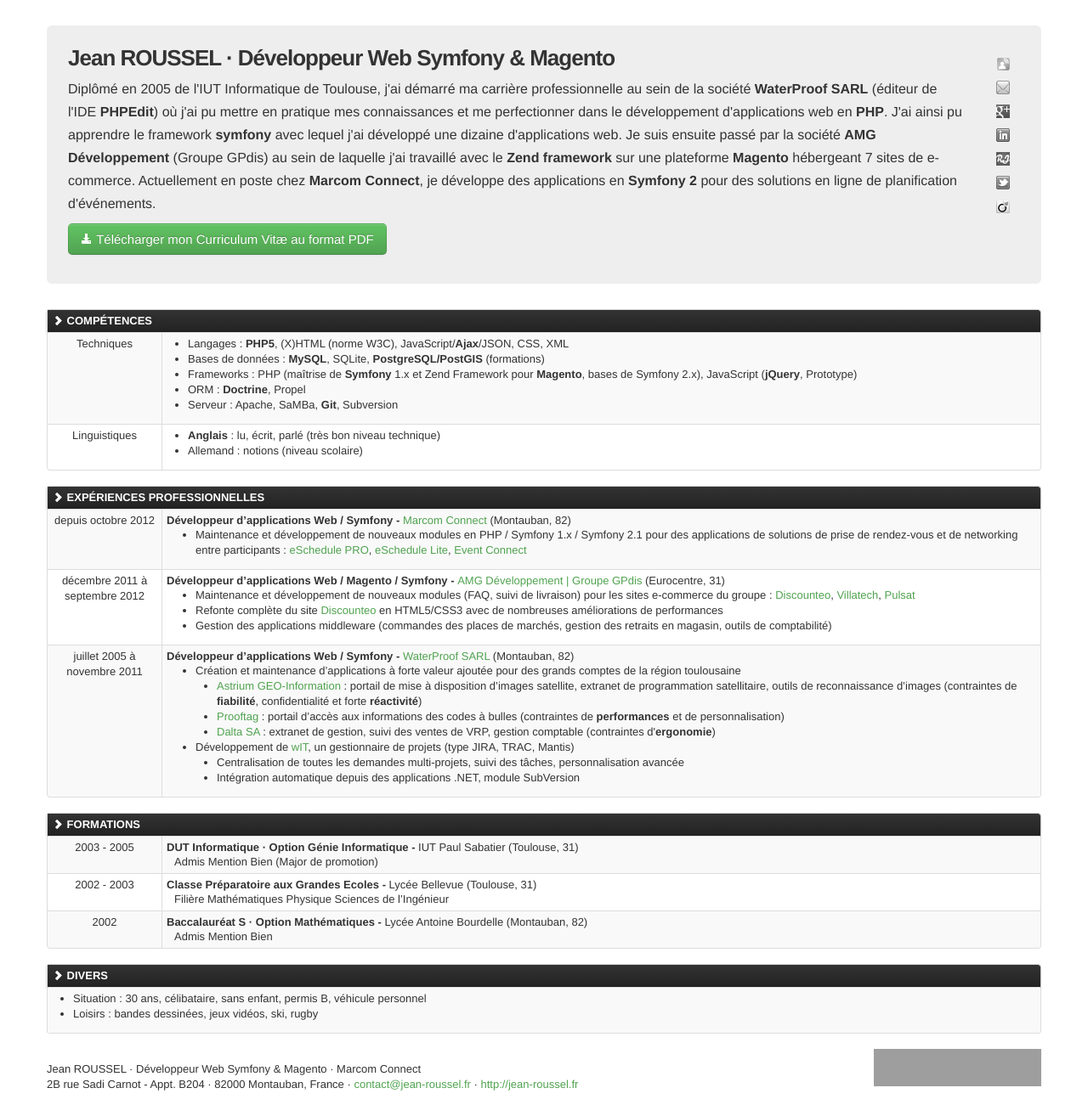
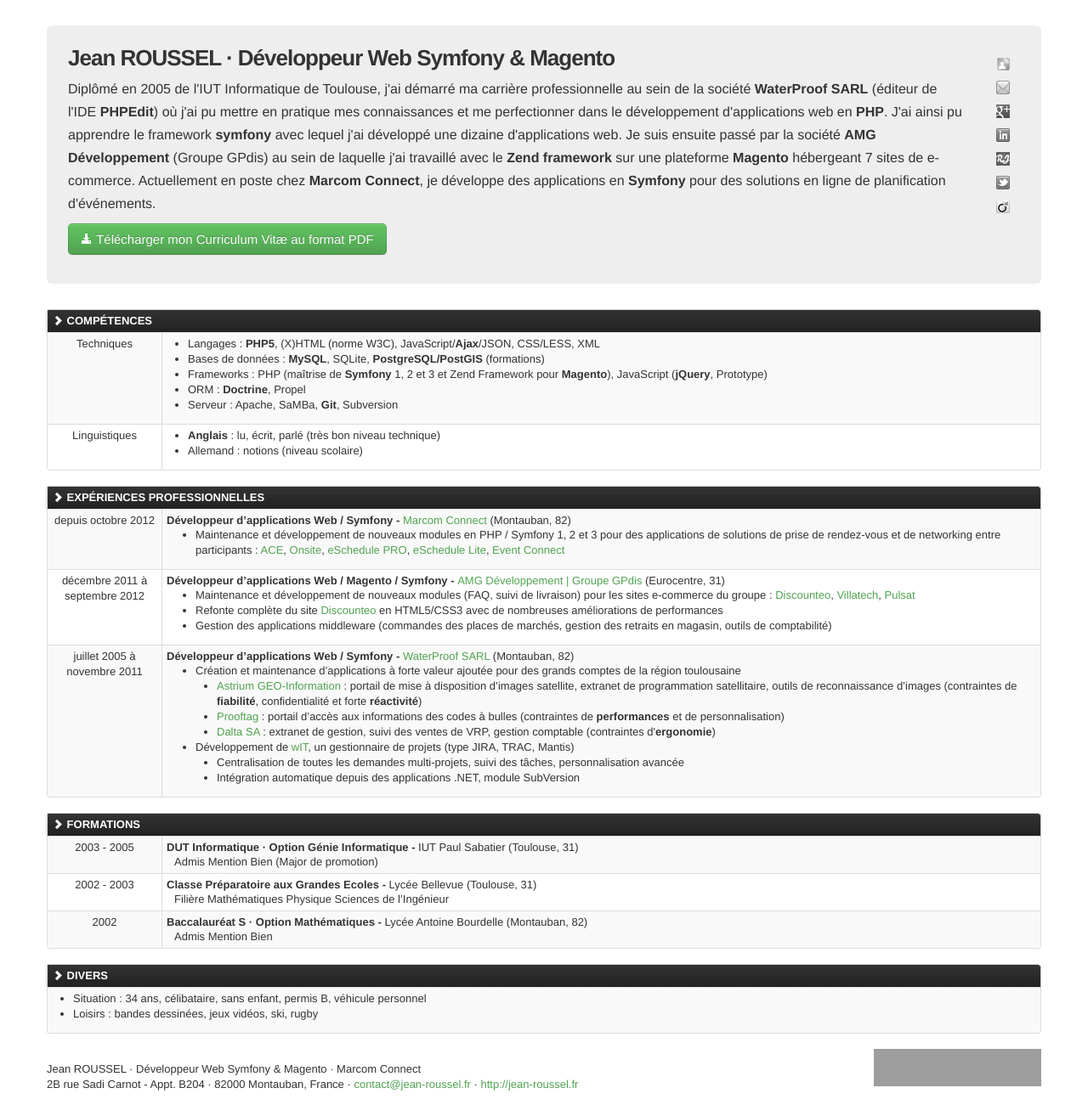
Before and after one commit to jroussel/jroussel.github.com, a Jekyll site: the page built from index.html, in a window 1280 px wide. Shown: the whole page at 85% size. Built offline with Jekyll 4.4.1, drawn with Linux system fonts in a browser that asks for light colours; grey boxes are pictures that could not be loaded.

Commit message:
Updated age & professional experiences

```diff
--- a/_includes/header.html
+++ b/_includes/header.html
@@ -9,6 +9,6 @@
           <li class="viadeo"><a href="http://www.viadeo.com/fr/profile/jean.roussel10525" title="Viadeo" onclick="_gaq.push(['_trackEvent', 'Social', this.title]);" target="_blank">Viadeo</a></li>
         </ul>
         <h1>Jean ROUSSEL · Développeur Web Symfony &amp; Magento</h1>
-        <p>Diplômé en 2005 de l'IUT Informatique de Toulouse, j'ai démarré ma carrière professionnelle au sein de la société <strong>WaterProof SARL</strong> (éditeur de l'IDE <strong>PHPEdit</strong>) où j'ai pu mettre en pratique mes connaissances et me perfectionner dans le développement d'applications web en <strong>PHP</strong>. J'ai ainsi pu apprendre le framework <strong>symfony</strong> avec lequel j'ai développé une dizaine d'applications web. Je suis ensuite passé par la société <strong>AMG Développement</strong> (Groupe GPdis) au sein de laquelle j'ai travaillé avec le <strong>Zend framework</strong> sur une plateforme <strong>Magento</strong> hébergeant 7 sites de e-commerce. Actuellement en poste chez <strong>Marcom Connect</strong>, je développe des applications en <strong>Symfony 2</strong> pour des solutions en ligne de planification d'événements.</p>
-        <p><a href="/CV_Roussel-Jean.pdf" class="btn btn-success btn-large" rel="nofollow" onclick="_gaq.push(['_trackEvent', 'CV', 'download']);"><i class="icon-download-alt icon-white icon-large"></i>&nbsp;Télécharger mon Curriculum Vitæ au format PDF</a></p>
+        <p>Diplômé en 2005 de l'IUT Informatique de Toulouse, j'ai démarré ma carrière professionnelle au sein de la société <strong>WaterProof SARL</strong> (éditeur de l'IDE <strong>PHPEdit</strong>) où j'ai pu mettre en pratique mes connaissances et me perfectionner dans le développement d'applications web en <strong>PHP</strong>. J'ai ainsi pu apprendre le framework <strong>symfony</strong> avec lequel j'ai développé une dizaine d'applications web. Je suis ensuite passé par la société <strong>AMG Développement</strong> (Groupe GPdis) au sein de laquelle j'ai travaillé avec le <strong>Zend framework</strong> sur une plateforme <strong>Magento</strong> hébergeant 7 sites de e-commerce. Actuellement en poste chez <strong>Marcom Connect</strong>, je développe des applications en <strong>Symfony</strong> pour des solutions en ligne de planification d'événements.</p>
+        <p><a href="/CV_Roussel-Jean.pdf" target="_blank" class="btn btn-success btn-large" rel="nofollow" onclick="_gaq.push(['_trackEvent', 'CV', 'download']);"><i class="icon-download-alt icon-white icon-large"></i>&nbsp;Télécharger mon Curriculum Vitæ au format PDF</a></p>
       </header>
--- a/_includes/sections/competences.html
+++ b/_includes/sections/competences.html
@@ -9,9 +9,9 @@
               <td class="column-left span2">Techniques
               <td>
                 <ul>
-                  <li>Langages : <strong>PHP5</strong>, (X)HTML (norme W3C), JavaScript/<strong>Ajax</strong>/JSON, CSS, XML
+                  <li>Langages : <strong>PHP5</strong>, (X)HTML (norme W3C), JavaScript/<strong>Ajax</strong>/JSON, CSS/LESS, XML
                   <li>Bases de données : <strong>MySQL</strong>, SQLite, <strong>PostgreSQL/PostGIS</strong> (formations)
-                  <li>Frameworks : PHP (maîtrise de <strong>Symfony</strong> 1.x et Zend Framework pour <strong>Magento</strong>, bases de Symfony 2.x), JavaScript (<strong>jQuery</strong>, Prototype)
+                  <li>Frameworks : PHP (maîtrise de <strong>Symfony</strong> 1, 2 et 3 et Zend Framework pour <strong>Magento</strong>), JavaScript (<strong>jQuery</strong>, Prototype)
                   <li>ORM : <strong>Doctrine</strong>, Propel
                   <li>Serveur : Apache, SaMBa, <strong>Git</strong>, Subversion
                 </ul>
--- a/_includes/sections/divers.html
+++ b/_includes/sections/divers.html
@@ -9,7 +9,7 @@
             <tr>
               <td colspan="2">
                 <ul>
-                  <li>Situation : 30 ans, célibataire, sans enfant, permis B, véhicule personnel
+                  <li>Situation : 34 ans, célibataire, sans enfant, permis B, véhicule personnel
                   <li>Loisirs : bandes dessinées, jeux vidéos, ski, rugby
                 </ul>
         </table>
--- a/_includes/sections/experiences-professionnelles.html
+++ b/_includes/sections/experiences-professionnelles.html
@@ -9,10 +9,10 @@
               <td class="column-left span2">depuis octobre 2012
               <td>
                 <dl>
-                  <dt>Développeur d’applications Web / Symfony - <span class="help-block"><a href="http://www.marcom-connect.fr/" target="_blank">Marcom Connect</a> (Montauban, 82)</span>
+                  <dt>Développeur d’applications Web / Symfony - <span class="help-block"><a href="https://www.marcom-connect.fr/" target="_blank">Marcom Connect</a> (Montauban, 82)</span>
                   <dd>
                     <ul>
-                      <li>Maintenance et développement de nouveaux modules en PHP / Symfony 1.x / Symfony 2.1 pour des applications de solutions de prise de rendez-vous et de networking entre participants : <a href="http://www.marcom-connect.fr/prise-de-rendez-vous-d-affaires/marcom-eschedule-pro/" target="_blank">eSchedule PRO</a>, <a href="http://www.marcom-connect.fr/prise-de-rendez-vous-d-affaires/marcom-eschedule-lite/" target="_blank">eSchedule Lite</a>, <a href="http://www.marcom-connect.fr/gestion-agenda-et-networking/marcom-event-connect/" target="_blank">Event Connect</a>
+                      <li>Maintenance et développement de nouveaux modules en PHP / Symfony 1, 2 et 3 pour des applications de solutions de prise de rendez-vous et de networking entre participants : <a href="https://www.marcom-ace.com/fr" target="_blank">ACE</a>, <a href="https://www.marcom-connect.com/meeting-scheduler/marcom-eschedule-pro/#onsite" target="_blank">Onsite</a>, <a href="https://www.marcom-connect.fr/prise-de-rendez-vous-d-affaires/marcom-eschedule-pro/" target="_blank">eSchedule PRO</a>, <a href="https://www.marcom-connect.fr/prise-de-rendez-vous-d-affaires/marcom-eschedule-lite/" target="_blank">eSchedule Lite</a>, <a href="https://www.marcom-connect.fr/gestion-agenda-et-networking/marcom-event-connect/" target="_blank">Event Connect</a>
                     </ul>
             <tr>
               <td class="column-left span2">décembre 2011 à septembre 2012
```
